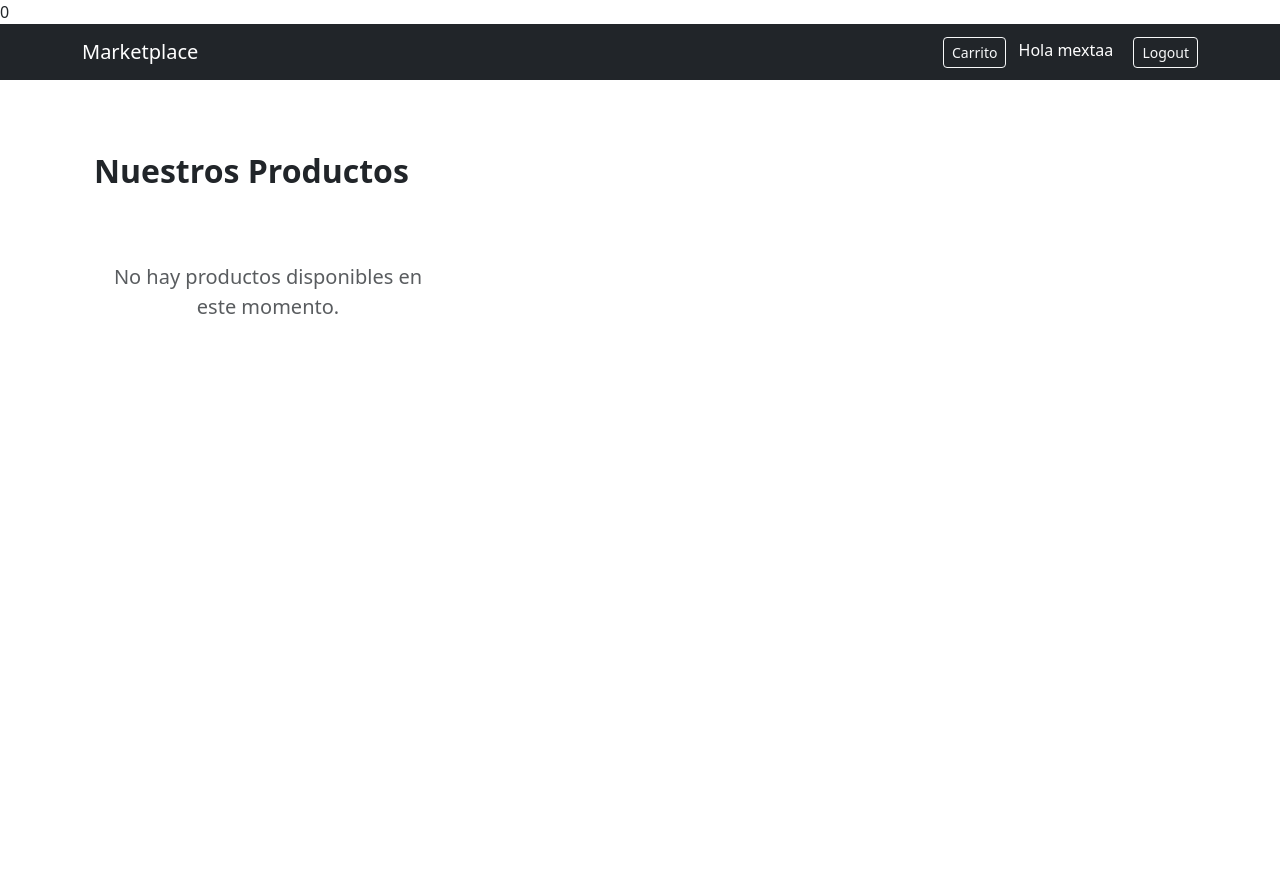
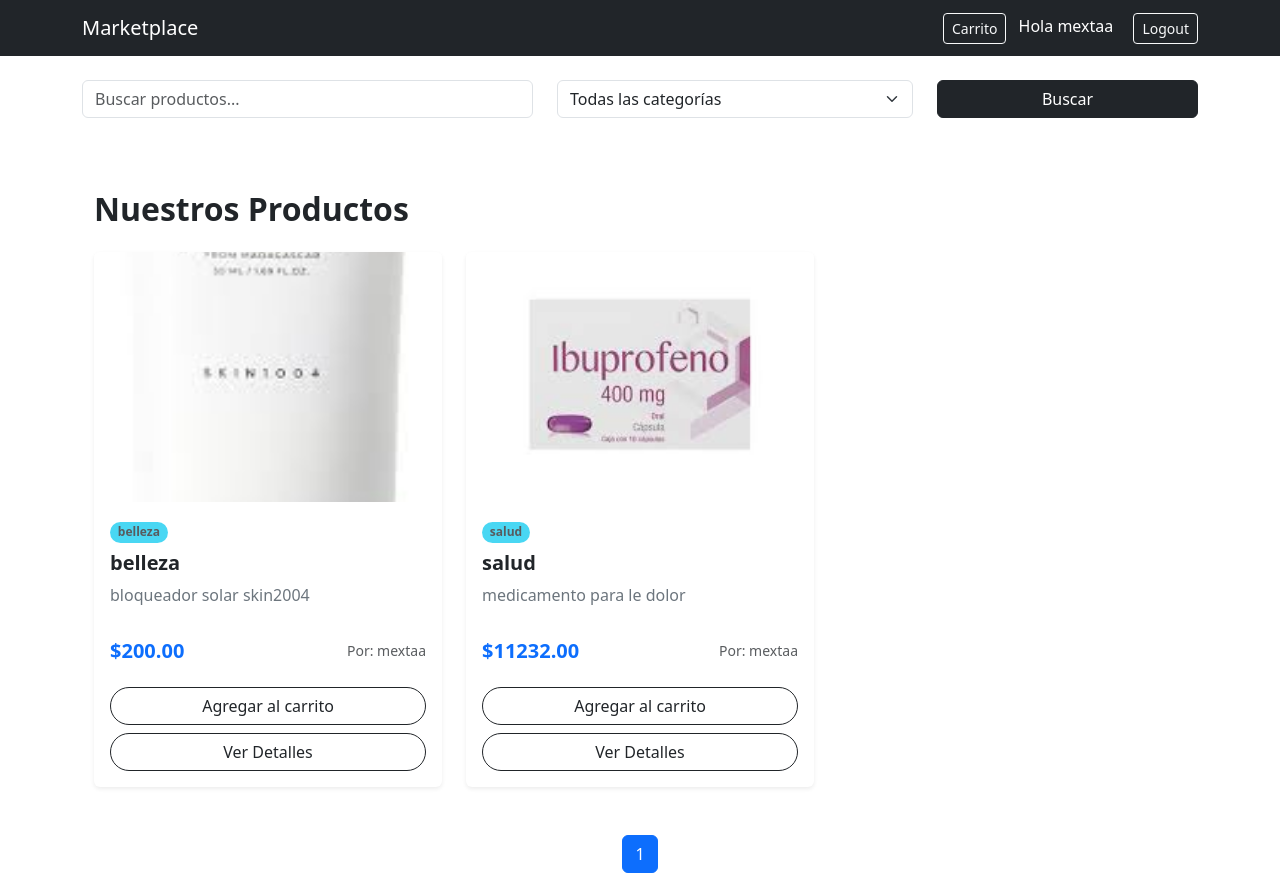
Before and after one commit to itsmexta777/marketplace_main, a Django app: page / in a window 1280 px wide. Before the commit the page ends 314 px from the top, so only its background shows below. Run offline with Django 5.2, Linux system fonts and the light colour scheme; a user stored in the database is signed in; data comes from the database, SQL or seed files in the repository; both versions use the stored data as it was after the commit.

Commit message:
11/05/2026

```diff
--- a/store/templates/store/home.html
+++ b/store/templates/store/home.html
@@ -1,6 +1,37 @@
-    0{% extends 'store/base.html' %}
+{% extends 'store/base.html' %}
 
 {% block content %}
+<form method="GET" class="row mb-4">
+
+    <div class="col-md-5">
+        <input type="text"
+               name="q"
+               class="form-control"
+               placeholder="Buscar productos...">
+    </div>
+
+    <div class="col-md-4">
+        <select name="category"
+                class="form-select">
+
+            <option value="">Todas las categorías</option>
+
+            {% for category in categories %}
+                <option value="{{ category.id }}">
+                    {{ category.name }}
+                </option>
+            {% endfor %}
+
+        </select>
+    </div>
+
+    <div class="col-md-3">
+        <button class="btn btn-dark w-100">
+            Buscar
+        </button>
+    </div>
+
+</form>
 <div class="container py-5">
     <h2 class="mb-4 fw-bold text-dark">Nuestros Productos</h2>
 
@@ -35,7 +66,12 @@
                 </div>
 
                 <div class="card-footer bg-transparent border-top-0 pb-3">
-                    <div class="d-grid">
+                    {% if user.is_authenticated %}
+                        <div class="d-grid">
+                            <a href="{% url 'add_to_cart' product.id %}" class="btn btn-outline-dark rounded-pill">Agregar al carrito</a>
+                        </div>
+                    {% endif %}
+                    <div class="d-grid pt-2">
                         <a href="#" class="btn btn-outline-dark rounded-pill">Ver Detalles</a>
                     </div>
                 </div>
@@ -48,6 +84,37 @@
         {% endfor %}
     </div>
 </div>
+<nav>
+
+<ul class="pagination justify-content-center">
+
+    {% if page_obj.has_previous %}
+        <li class="page-item">
+            <a class="page-link"
+               href="?page={{ page_obj.previous_page_number }}">
+               Anterior
+            </a>
+        </li>
+    {% endif %}
+
+    <li class="page-item active">
+        <span class="page-link">
+            {{ page_obj.number }}
+        </span>
+    </li>
+
+    {% if page_obj.has_next %}
+        <li class="page-item">
+            <a class="page-link"
+               href="?page={{ page_obj.next_page_number }}">
+               Siguiente
+            </a>
+        </li>
+    {% endif %}
+
+</ul>
+
+</nav>
 
 <style>
     /* Efecto sutil al pasar el mouse */
--- a/store/views.py
+++ b/store/views.py
@@ -50,7 +50,8 @@ def home(request):
 
     return render(request, 'store/home.html', {
         'page_obj': page_obj,
-        'categories': categories
+        'categories': categories,
+        'products': products
     })
 
 
```
Also changed, not shown: marketplace_main/settings.py (+8 -0 lines), store/templates/store/dashboard.html (+12 -45 lines), db.sqlite3, media/upload/descarga.jpg (added), media/upload/images.jpg (added), media/upload/images_Bn9JWwr.jpg (added).
